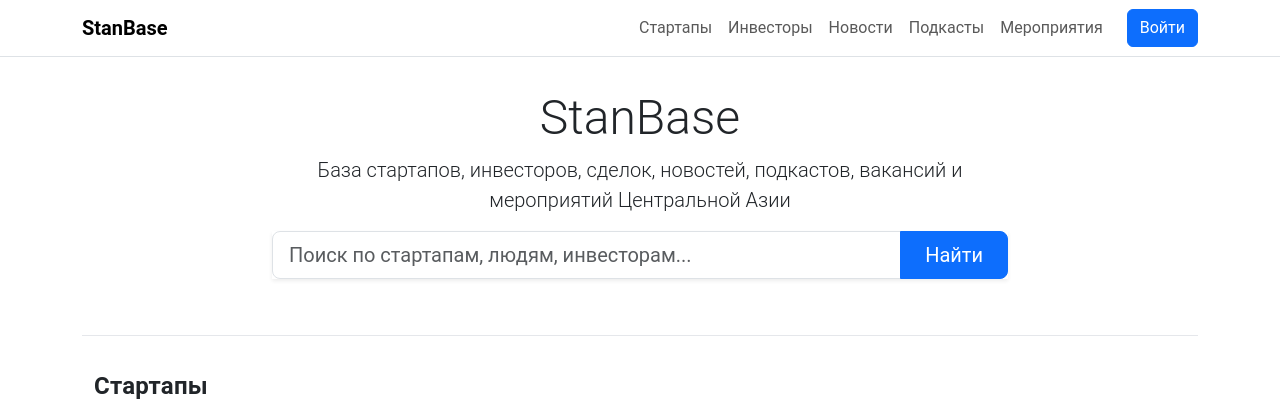
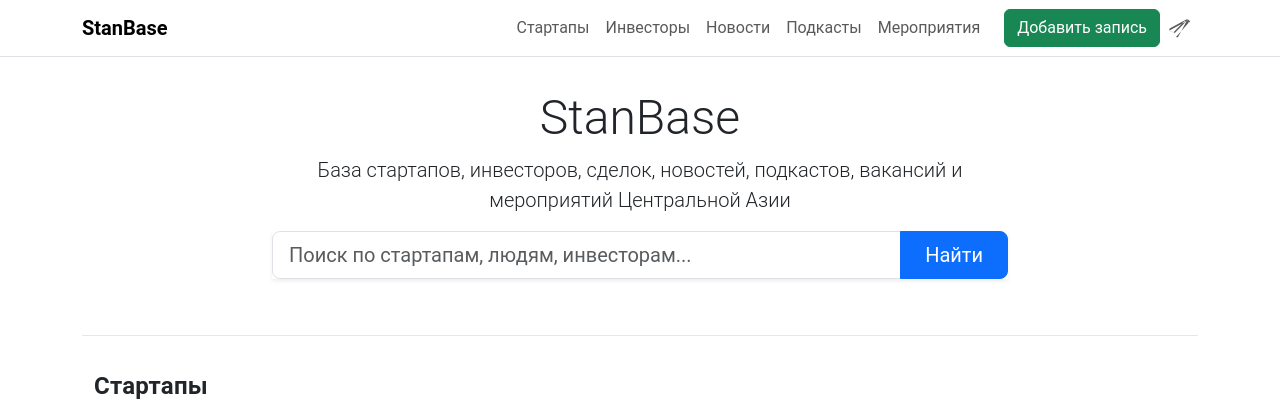
Before and after one commit to umedrahimoff/stanbase, a Flask app: page / in a window 1280 px wide. Shown: the top 419 px of the page. Run offline with Flask 3, Linux system fonts and the light colour scheme.

Commit message:
Убрана кнопка 'Войти', добавлены 'Добавить запись' и Telegram (https://t.me/umedme) в меню

```diff
--- a/templates/layout.html
+++ b/templates/layout.html
@@ -58,7 +58,17 @@
             <li class="nav-item"><a class="nav-link" href="/news">Новости</a></li>
             <li class="nav-item"><a class="nav-link" href="/podcasts">Подкасты</a></li>
             <li class="nav-item"><a class="nav-link" href="/events">Мероприятия</a></li>
-            <li class="nav-item d-flex align-items-center"><a href="/login" class="btn btn-primary ms-lg-3">Войти</a></li>
+            <!-- Заменяем кнопку Войти -->
+            <li class="nav-item d-flex align-items-center">
+              <a href="https://t.me/umedme" class="btn btn-success ms-lg-3" target="_blank" rel="noopener">Добавить запись</a>
+            </li>
+            <li class="nav-item d-flex align-items-center">
+              <a href="https://t.me/umedme" class="nav-link px-2" target="_blank" rel="noopener" title="Telegram">
+                <svg xmlns="http://www.w3.org/2000/svg" width="22" height="22" fill="currentColor" viewBox="0 0 16 16">
+                  <path d="M16 3.038a2 2 0 0 0-2.675-1.885L1.5 7.5a1 1 0 0 0 .036 1.82l2.89 1.29 1.29 2.89a1 1 0 0 0 1.82.036l6.347-11.825A2 2 0 0 0 16 3.038zM6.354 13.354a.5.5 0 0 1-.708 0l-1.29-2.89a.5.5 0 0 1 .036-.52l7.5-7.5a.5.5 0 0 1 .707.707l-7.5 7.5a.5.5 0 0 1-.52.036l-2.89-1.29a.5.5 0 0 1 0-.708l11.825-6.347a1 1 0 0 1 1.32 1.32L6.354 13.354z"/>
+                </svg>
+              </a>
+            </li>
           </ul>
         </div>
       </div>
```
